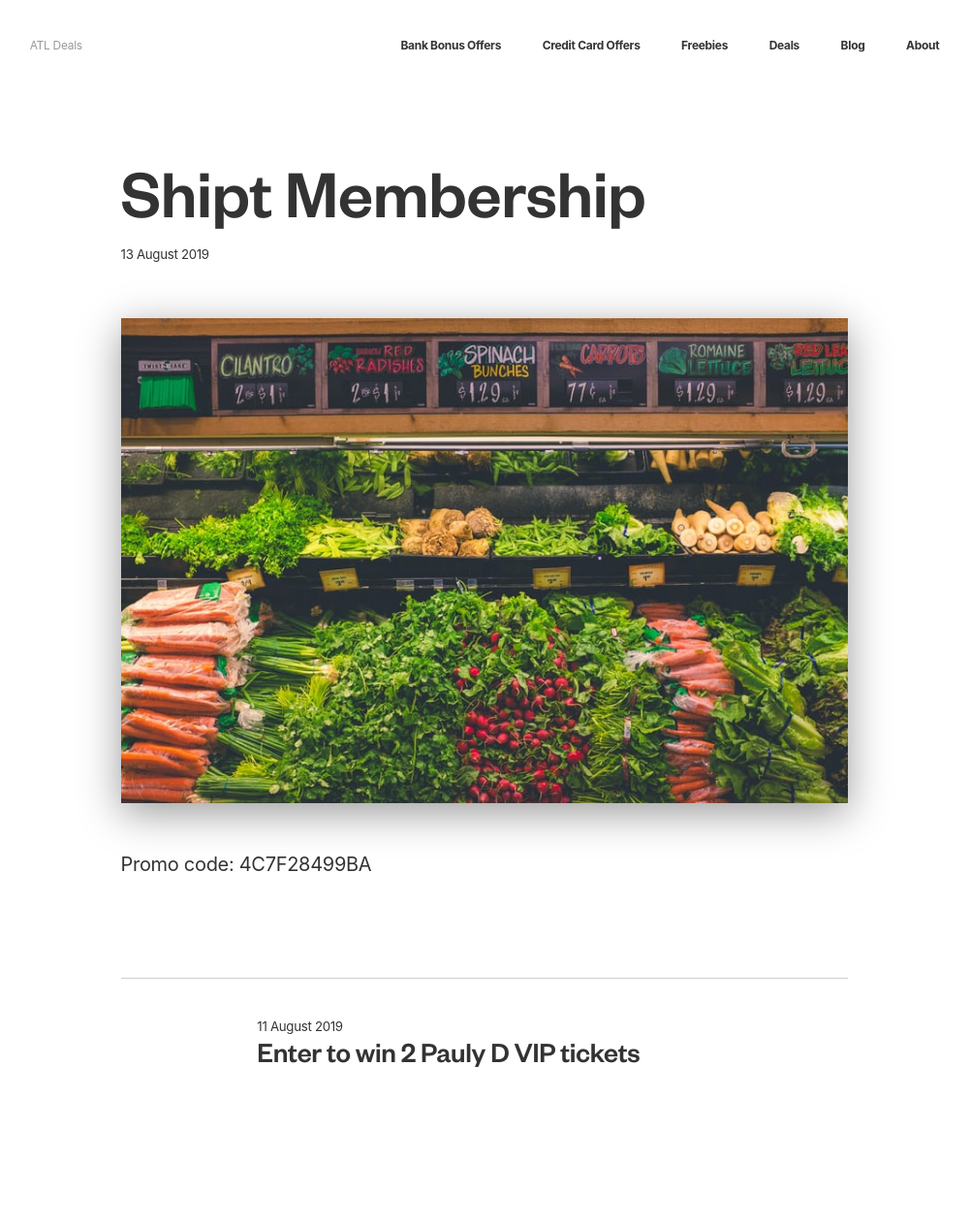
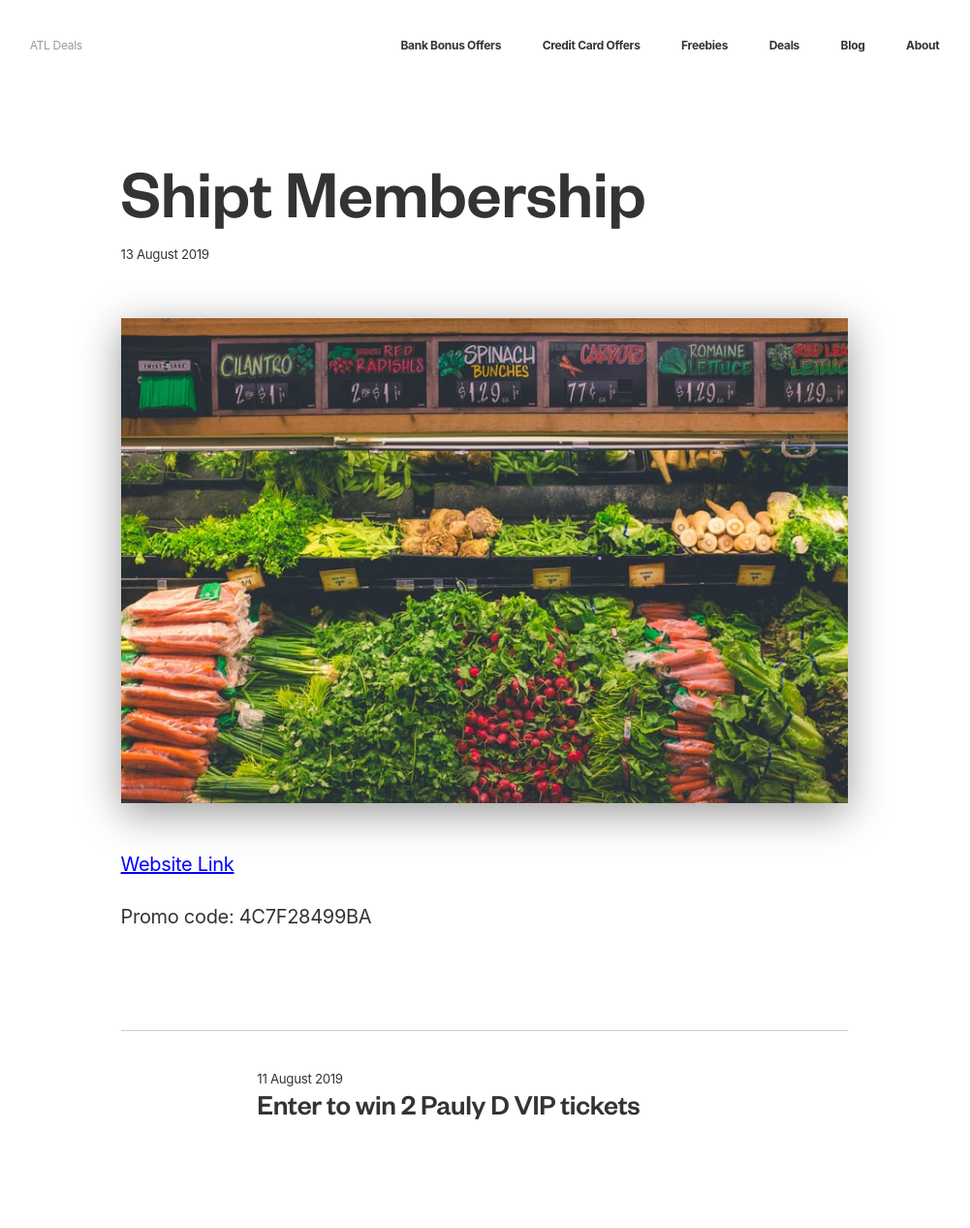
Before and after one commit to ohiosveryown/atldeals, a Jekyll site: the page built from _posts/2019-08-13-shipt-membership.markdown, in a window 1280 px wide. Shown: the whole page at 97% size, without its empty margins (140-1141 px from the left). Built offline with Jekyll 4.4.1, drawn with Linux system fonts in a browser that asks for light colours; before the commit the page ends 1212 px from its top, so only the background shows below that.

Commit message:
Updated Shipt Membership

```diff
--- a/_posts/2019-08-13-shipt-membership.markdown
+++ b/_posts/2019-08-13-shipt-membership.markdown
@@ -10,6 +10,6 @@
 layout: post
 ---
 
-
+[Website Link](https://www.shipt.com/?noredirect)
 
 Promo code: 4C7F28499BA
```
